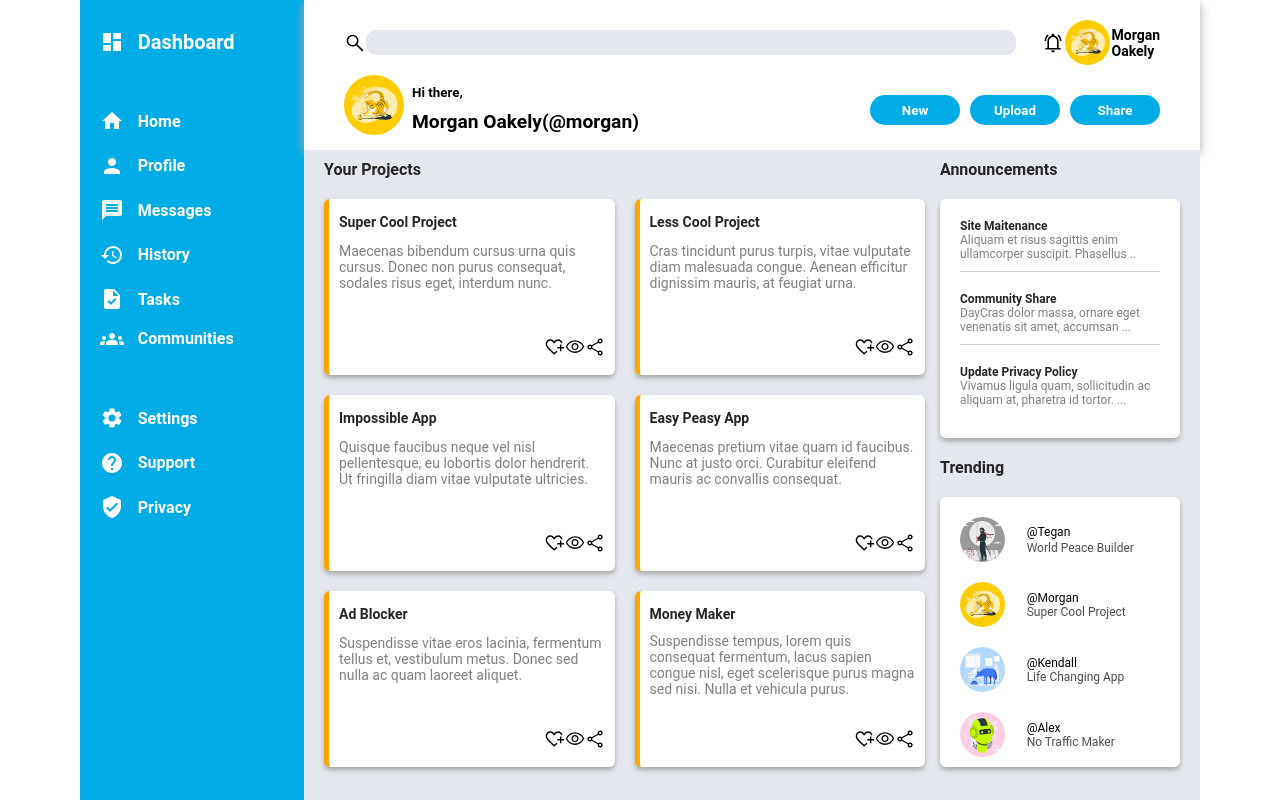
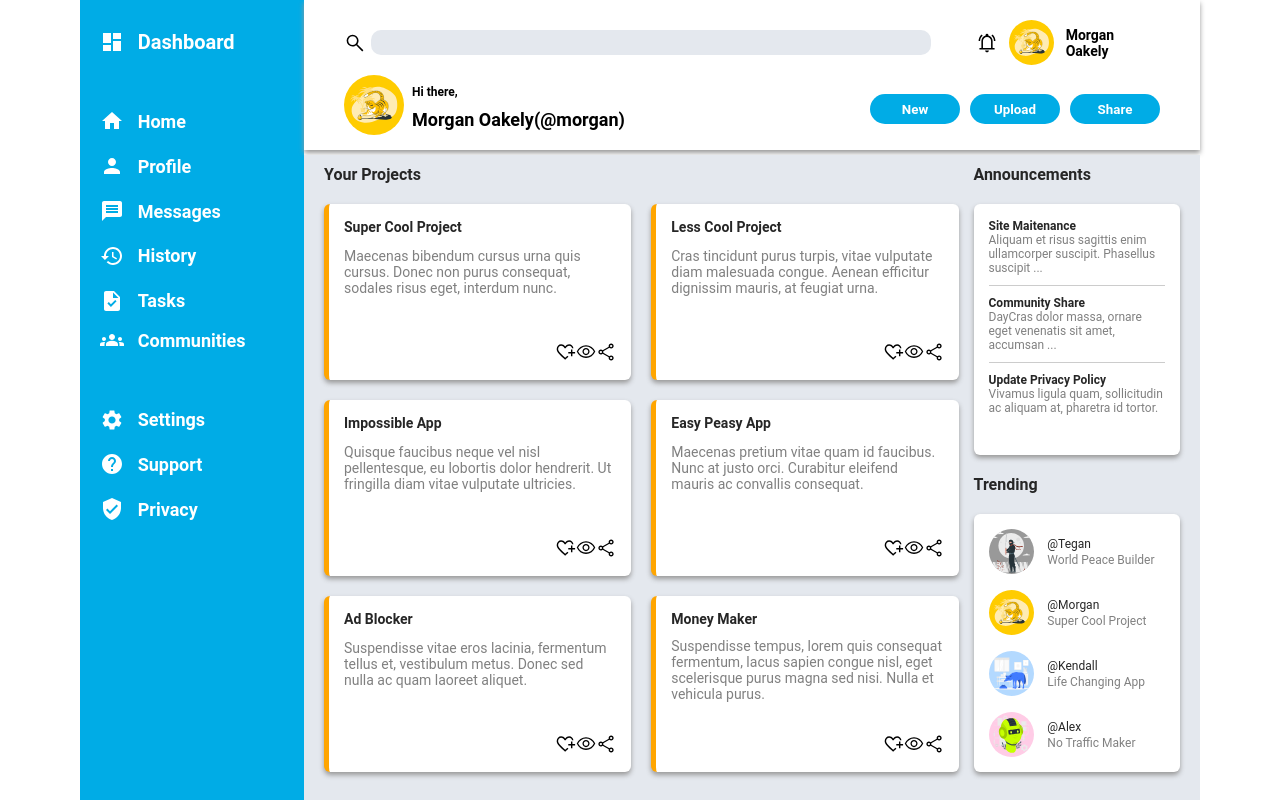
Before and after one commit to mountainflock/admin_dashboard, a plain HTML site: page index.html in a window 1280 px wide. Shown: the top 800 px of the page. Drawn offline with Linux system fonts and the light colour scheme.

Commit message:
Complete CSS code optimization

```diff
--- a/index.html
+++ b/index.html
@@ -277,7 +277,7 @@
               <div class="ann1-title">Site Maitenance</div>
               <div class="ann1-preview">
                 Aliquam et risus sagittis enim ullamcorper suscipit. Phasellus
-                ..
+                suscipit ...
               </div>
             </div>
             <div class="ann2">
@@ -291,7 +291,7 @@
               <div class="ann2-title">Update Privacy Policy</div>
               <div class="ann3-preview">
                 Vivamus ligula quam, sollicitudin ac aliquam at, pharetra id
-                tortor. ...
+                tortor.
               </div>
             </div>
           </div>
@@ -304,14 +304,14 @@
                 src="images/Ninja-pana.svg"
                 alt="tegan profile image"
               />
-              <div class="user1-text">
+              <div class="user1-info">
                 <span class="user1-name">@Tegan </span>
                 <span class="user1-project">World Peace Builder</span>
               </div>
             </div>
             <div class="user2">
               <img class="morgan" src="images/Playful cat-bro.svg" />
-              <div class="user2-text">
+              <div class="user2-info">
                 <span class="user2-name">@Morgan</span>
                 <span class="user2-project">Super Cool Project</span>
               </div>
@@ -322,7 +322,7 @@
                 src="images/Cautious dog-rafiki.svg"
                 alt="kendall profile image"
               />
-              <div class="user3-text">
+              <div class="user3-info">
                 <span class="user3-name">@Kendall</span>
                 <span class="user3-project">Life Changing App</span>
               </div>
@@ -333,7 +333,7 @@
                 src="images/Robot face-cuate.svg"
                 alt="alex profile image"
               />
-              <div class="user4-text">
+              <div class="user4-info">
                 <span class="user4-name">@Alex</span>
                 <span class="user4-project">No Traffic Maker</span>
               </div>
--- a/style.css
+++ b/style.css
@@ -30,9 +30,10 @@ body {
   grid-template-columns: 1fr 6fr;
   grid-column: 1/2;
   font-weight: 600;
-  font-size: 16px;
+  font-size: 18px;
   color: white;
   gap: 10px;
+  align-items: center;
 }
 
 #dashboard {
@@ -43,28 +44,21 @@ body {
 #communities-menu-item {
   margin-bottom: 40px;
 }
-.navigation-item {
-  align-self: center;
-}
-
-.branding-section {
-  align-self: center;
-}
 
 .header {
   display: grid;
   grid-column: 2/5;
   grid-row: 1/2;
   grid-template-rows: 1fr 1fr;
-  box-shadow: 0px 3px 10px #a6a6a6;
   height: 110px;
   padding: 20px 40px;
   gap: 10px;
+  margin-bottom: 5px;
 }
 
 .upper-header {
   display: grid;
-  grid-template-columns: 0.3fr 6fr 1fr 1fr 1fr;
+  grid-template-columns: 0.4fr 8fr 1fr 1fr 1.4fr;
   align-items: center;
 }
 
@@ -89,7 +83,7 @@ body {
 
 input {
   align-self: center;
-  width: 650px;
+  width: 560px;
   height: 25px;
   border-radius: 10px;
   border: none;
@@ -100,17 +94,18 @@ input,
   background-color: #e4e8ee;
 }
 
+.profile-pic-small,
+.profile-pic-large {
+  border-radius: 50px;
+  background-color: #ffcc00;
+}
 .profile-pic-small {
-  border-radius: 50px;
   height: 45px;
-  background-color: #ffcc00;
   justify-self: center;
 }
 
 .profile-pic-large {
-  border-radius: 50px;
   height: 60px;
-  background-color: #ffcc00;
   grid-row: 1/3;
 }
 
@@ -128,19 +123,13 @@ input,
 .greeting-message {
   align-self: self-end;
   font-weight: bold;
-  font-size: smaller;
+  font-size: 12px;
   padding: 10px 0;
 }
 
 .username-greeting {
   font-weight: bold;
-  font-size: larger;
-}
-
-.icon {
-  width: 20px;
-  align-self: center;
-  justify-self: center;
+  font-size: 18px;
 }
 
 .buttons {
@@ -163,7 +152,7 @@ button {
 
 .main-content {
   display: grid;
-  grid-template-columns: 2fr 2fr 1fr;
+  grid-template-columns: 1.5fr 1.5fr 1fr;
   grid-template-rows: repeat(4, 1fr);
   grid-column: 2/5;
   grid-row: 2/5;
@@ -188,31 +177,47 @@ button {
 
 .projects {
   display: grid;
-  grid-template-columns: 1fr 1fr;
+  grid-template-columns: repeat(2, minmax(200px, 50%));
   grid-template-rows: 1fr repeat(3, minmax(176px, 30%));
   grid-column: 1/3;
   grid-row: 1/4;
   gap: 20px;
   font-size: 14px;
-  color: #4d4d4d;
 }
 
 .project {
   display: grid;
   grid-template-rows: 1fr 2fr 2fr;
+  border-left: 5px solid orange;
+  font-family: sans-serif;
+}
+
+.project,
+.announcements,
+.trending-list {
+  padding: 15px;
+  color: #808080;
+  border-radius: 6px;
+}
+
+.project,
+.trending-list,
+.announcements,
+.header {
   background-color: white;
-  border-left: 5px solid orange;
-  border-radius: 6px;
-  font-family: sans-serif;
-  color: #808080;
-  box-shadow: 0px 3px 5px #a6a6a6;
-  padding: 15px 10px;
+  box-shadow: 0px 3px 5px #999999;
 }
 
 .icons-set {
   justify-self: self-end;
   align-self: self-end;
   gap: 10px;
+}
+
+.icon {
+  width: 20px;
+  align-self: center;
+  justify-self: center;
 }
 
 .announcements-trending {
@@ -231,7 +236,7 @@ button {
 .ann2-title,
 .ann3-title,
 .project-title {
-  font-weight: bolder;
+  font-weight: bold;
   color: #262626;
 }
 
@@ -239,24 +244,22 @@ button {
   display: grid;
   grid-template-rows: 1fr 1fr 1fr;
   grid-row: 2/3;
-  padding: 20px;
-  border-radius: 6px;
-  box-shadow: 0px 3px 5px #a6a6a6;
   font-size: 12px;
-  color: #808080;
-  background-color: white;
-  gap: 20px;
+  gap: 10px;
+}
+
+.ann1,
+.ann2 {
+  border-bottom: 1px solid #ccc;
+  padding-bottom: 10px;
 }
 
 .ann1 {
   grid-row: 1/2;
-  border-bottom: 1px solid #ccc;
-  padding-bottom: 10px;
 }
 
 .ann2 {
   grid-row: 2/3;
-  border-bottom: 1px solid #ccc;
 }
 
 .ann3 {
@@ -271,37 +274,31 @@ button {
   display: grid;
   grid-template-rows: repeat(4, 1fr);
   grid-row: 4/5;
-  background-color: white;
-  padding: 20px;
-  border-radius: 6px;
-  width: 200px;
-  gap: 20px;
-  box-shadow: 0px 3px 5px #a6a6a6;
+  gap: 16px;
   font-size: 12px;
-  height: 230px;
+}
+
+.user1,
+.user2,
+.user3,
+.user4 {
+  display: grid;
+  grid-template-columns: 1fr 2fr;
 }
 
 .user1 {
-  display: grid;
-  grid-template-columns: 1fr 2fr;
   grid-row: 1/2;
 }
 
 .user2 {
-  display: grid;
-  grid-template-columns: 1fr 2fr;
   grid-row: 2/3;
 }
 
 .user3 {
-  display: grid;
-  grid-template-columns: 1fr 2fr;
   grid-row: 3/4;
 }
 
 .user4 {
-  display: grid;
-  grid-template-columns: 1fr 2fr;
   grid-row: 4/5;
 }
 
@@ -319,9 +316,8 @@ button {
 }
 
 .morgan {
+  grid-row: 2/3;
   background-color: #ffcc00;
-  align-self: self-start;
-  grid-row: 2/3;
 }
 
 .kendall {
@@ -334,79 +330,45 @@ button {
   background-color: #ffcce6;
 }
 
-.user1-text {
+.user1-info,
+.user2-info,
+.user3-info,
+.user4-info {
   display: grid;
   grid-template-rows: 1fr 1fr;
   grid-column: 2/3;
-  grid-row: 1/2;
   gap: 2px;
 }
 
-.user2-text {
-  display: grid;
-  grid-template-rows: 1fr 1fr;
-  grid-column: 2/3;
+.user1-info {
+  grid-row: 1/2;
+}
+
+.user2-info {
   grid-row: 2/3;
 }
 
-.user3-text {
-  display: grid;
-  grid-template-rows: 1fr 1fr;
-  grid-column: 2/3;
+.user3-info {
   grid-row: 3/4;
 }
 
-.user4-text {
-  display: grid;
-  grid-template-rows: 1fr 1fr;
-  grid-column: 2/3;
+.user4-info {
   grid-row: 4/5;
 }
 
-.user1-name {
-  align-self: self-end;
-
-  grid-row: 1/2;
-}
-.user2-name {
-  align-self: self-end;
-
-  grid-row: 1/2;
-}
-.user3-name {
-  align-self: self-end;
-
-  grid-row: 1/2;
-}
+.user1-name,
+.user2-name,
+.user3-name,
 .user4-name {
   align-self: self-end;
-
   grid-row: 1/2;
+  color: #262626;
 }
 
-.user1-project {
-  color: #4d4d4d;
+.user1-project,
+.user2-project,
+.user3-project,
+.user4-project {
+  color: #808080;
   grid-row: 2/3;
 }
-
-.user2-project {
-  color: #4d4d4d;
-
-  grid-row: 2/3;
-}
-
-.user3-project {
-  color: #4d4d4d;
-
-  grid-row: 2/3;
-}
-
-.user4-project {
-  color: #4d4d4d;
-
-  grid-row: 2/3;
-}
-
-li {
-  list-style-type: none;
-}
```
